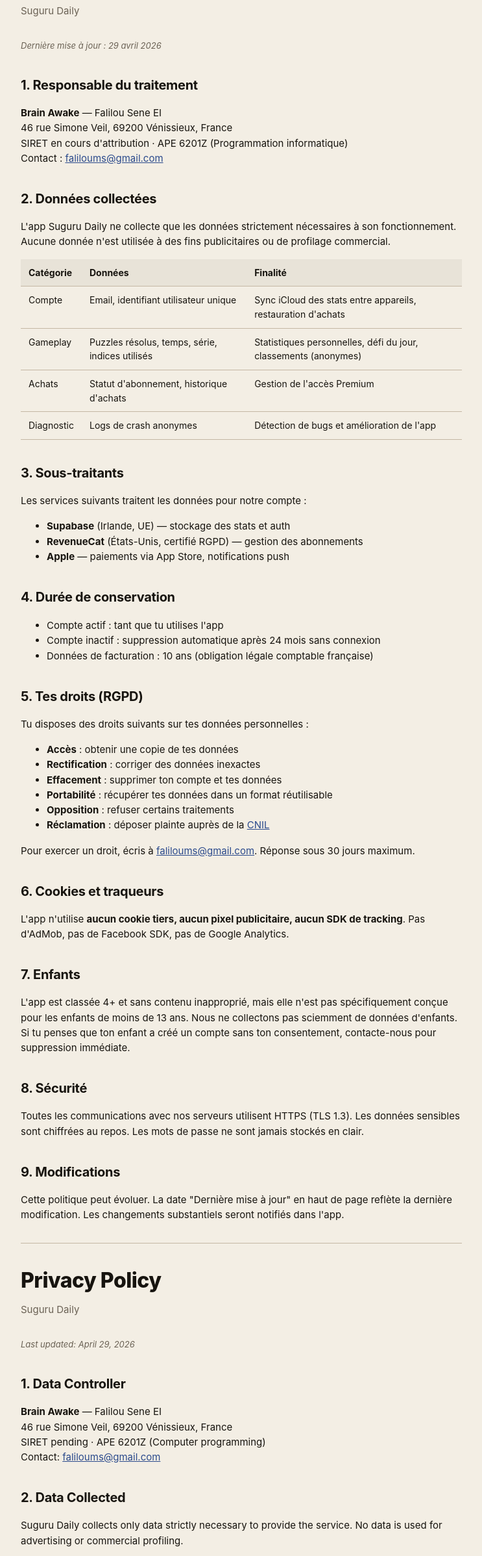
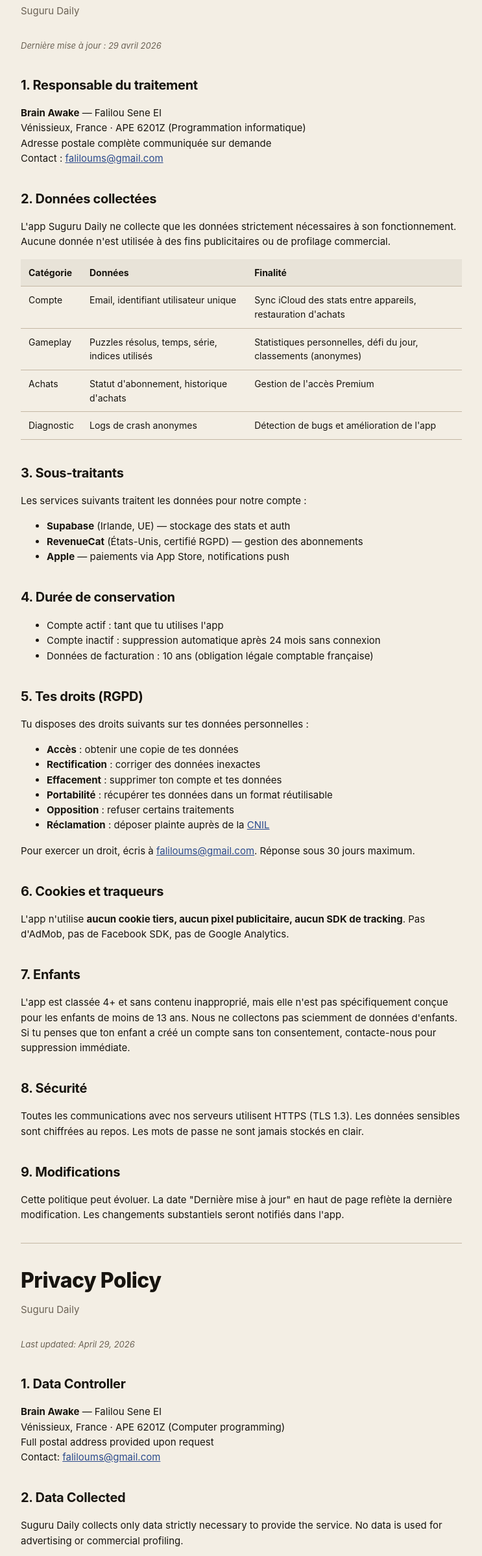
Before and after one commit to Senerise/suguru-pages, a plain HTML site: page privacy.html in a window 1280 px wide. Shown: the part 129-2524 px from the top of the page at 65% size, without its empty margins (268-1011 px from the left). Drawn offline with Linux system fonts and the light colour scheme.

Commit message:
Reduce address to city only (Vénissieux, France)

```diff
--- a/privacy.html
+++ b/privacy.html
@@ -98,8 +98,8 @@
     <h2>1. Responsable du traitement</h2>
     <p>
       <strong>Brain Awake</strong> — Falilou Sene EI<br>
-      46 rue Simone Veil, 69200 Vénissieux, France<br>
-      SIRET en cours d'attribution · APE 6201Z (Programmation informatique)<br>
+      Vénissieux, France · APE 6201Z (Programmation informatique)<br>
+      Adresse postale complète communiquée sur demande<br>
       Contact : <a href="mailto:faliloums@gmail.com">faliloums@gmail.com</a>
     </p>
 
@@ -210,8 +210,8 @@
     <h2>1. Data Controller</h2>
     <p>
       <strong>Brain Awake</strong> — Falilou Sene EI<br>
-      46 rue Simone Veil, 69200 Vénissieux, France<br>
-      SIRET pending · APE 6201Z (Computer programming)<br>
+      Vénissieux, France · APE 6201Z (Computer programming)<br>
+      Full postal address provided upon request<br>
       Contact: <a href="mailto:faliloums@gmail.com">faliloums@gmail.com</a>
     </p>
 
@@ -310,8 +310,7 @@
 
     <footer>
       <strong>Brain Awake</strong> — Falilou Sene EI<br>
-      46 rue Simone Veil, 69200 Vénissieux, France<br>
-      SIRET en cours d'attribution · APE 6201Z<br>
+      Vénissieux, France · APE 6201Z<br>
       <a href="mailto:faliloums@gmail.com">faliloums@gmail.com</a> · <a href="support.html">Support</a>
     </footer>
   </main>
```
Also changed, not shown: index.html (+2 -2 lines), support.html (+2 -2 lines).
